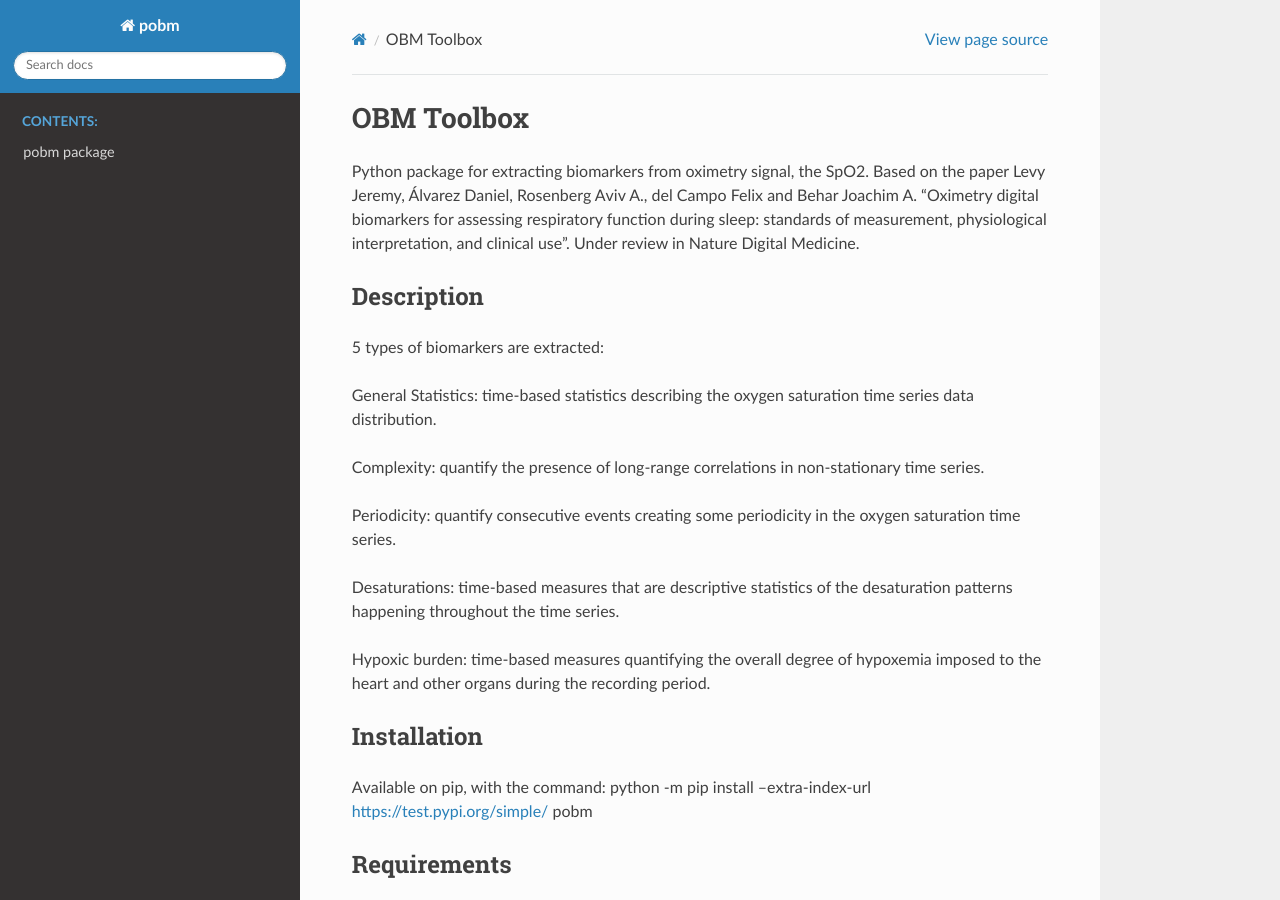
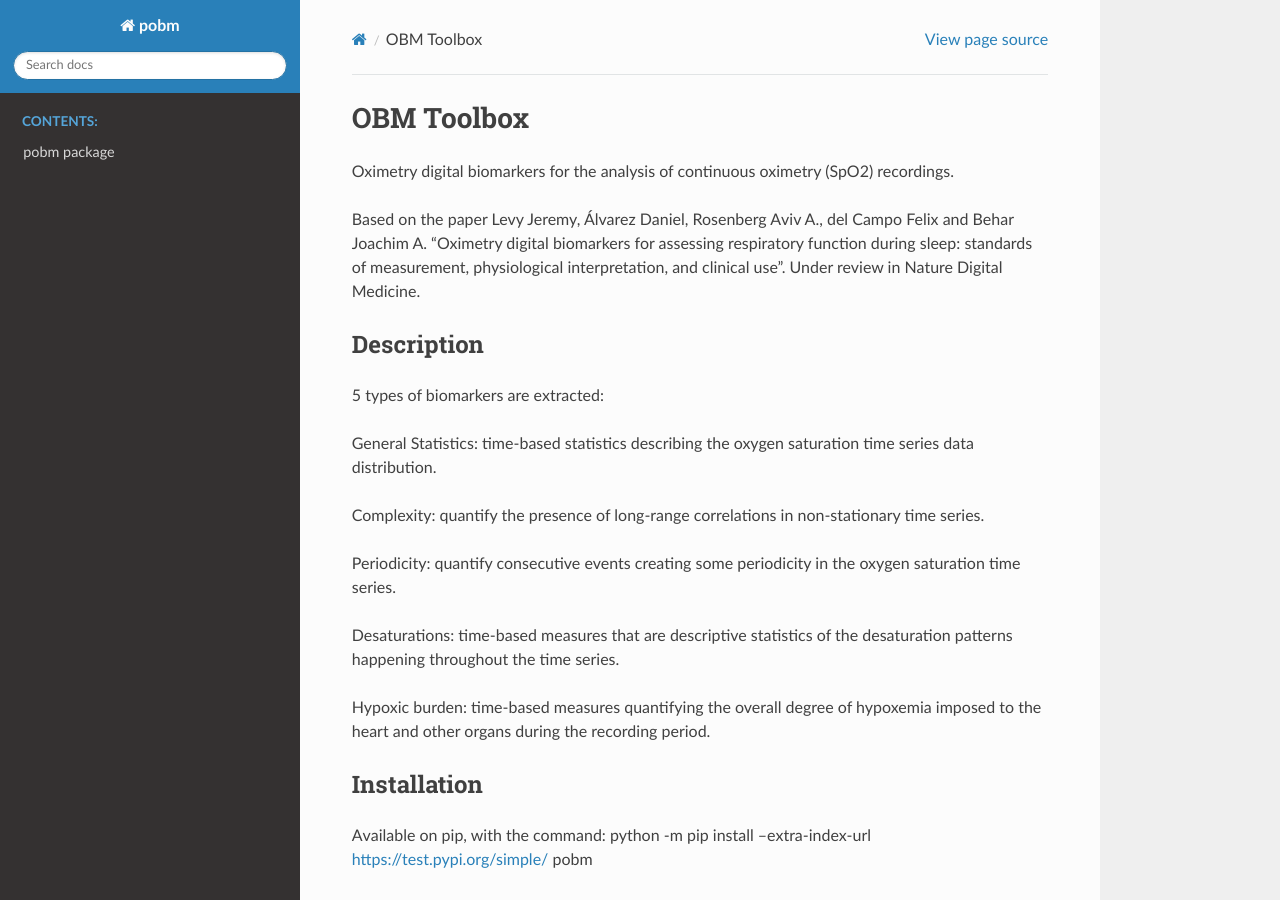
Before and after one commit to aim-lab/Oximetry_Toolbox, a Sphinx documentation site: the page built from docs/README.rst, in a window 1280 px wide and 900 px high. Built offline with Sphinx 7.4.7 and the Read the Docs theme 2.0.0, drawn with Linux system fonts in a browser that asks for light colours.

Commit message:
Update README.rst

```diff
--- a/docs/README.rst
+++ b/docs/README.rst
@@ -2,7 +2,8 @@
 OBM Toolbox
 ===========
 
-Python package for extracting biomarkers from oximetry signal, the SpO2.
+Oximetry digital biomarkers for the analysis of continuous oximetry (SpO2) recordings.
+
 Based on the paper Levy Jeremy, Álvarez Daniel, Rosenberg Aviv A., del Campo Felix and Behar Joachim A. "Oximetry digital biomarkers for assessing respiratory function during sleep: standards of measurement, physiological interpretation, and clinical use".
 Under review in Nature Digital Medicine.
 
```
